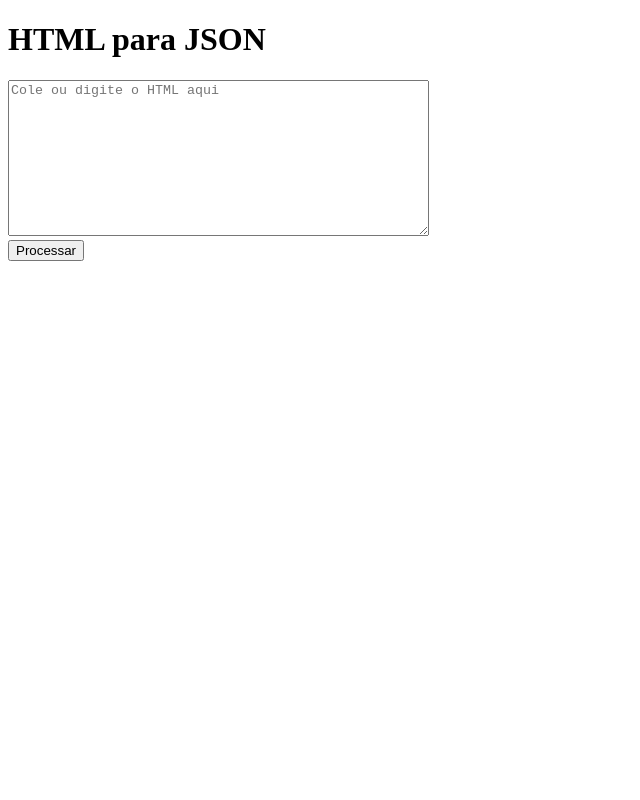
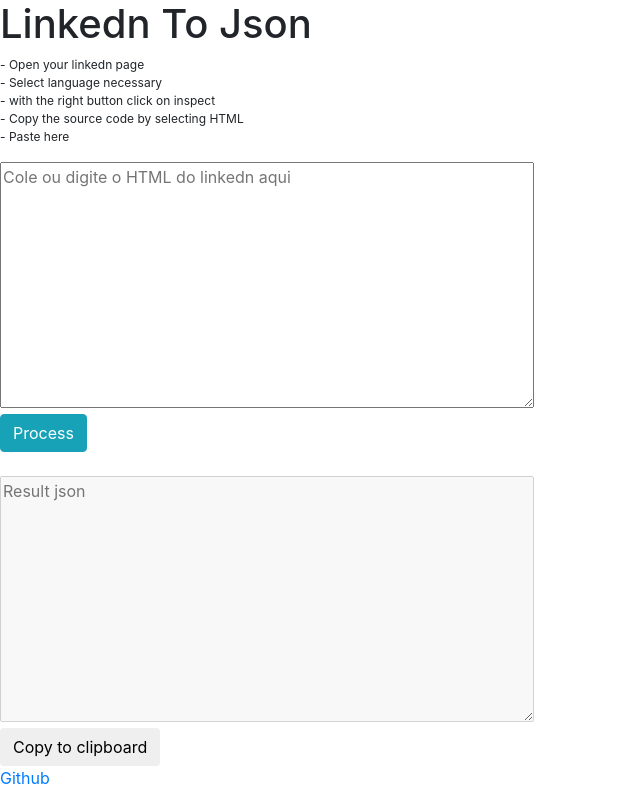
Before and after one commit to rafaelparenza/Linkedntojson, a plain HTML site: page index.html in a window 1280 px wide. Shown: the whole page, without its empty margins (0-640 px from the left). Drawn offline with nearby package versions, Linux system fonts and the light colour scheme.

Commit message:
Update index.html

```diff
--- a/index.html
+++ b/index.html
@@ -1,6 +1,12 @@
 <!DOCTYPE html>
 <html>
 <head>
+    <meta charset="utf-8">
+    <meta name="viewport" content="width=device-width, initial-scale=1, shrink-to-fit=no">
+
+    <!-- Bootstrap CSS -->
+    <link rel="stylesheet" href="https://cdn.jsdelivr.net/npm/bootstrap@4.0.0/dist/css/bootstrap.min.css" integrity="sha384-Gn5384xqQ1aoWXA+058RXPxPg6fy4IWvTNh0E263XmFcJlSAwiGgFAW/dAiS6JXm" crossorigin="anonymous">
+
   <script>
     function processarHTML() {
         const html = document.getElementById("htmlInput").value;
@@ -26,7 +32,7 @@
         pai = filho.parentNode;
         var skillid = pai.id;
         const perfil = d.querySelector("#"+ perfilid);
-        const sobre = d.querySelector("#"+paiid);
+        const sobre = d.querySelector("#"+sobreid);
         const exp = d.querySelector("#" + expid);
         const formacao = d.querySelector("#"+eduid);
         const competencia = d.querySelector("#"+skillid);
@@ -108,8 +114,10 @@
 
       // Escrever o JSON no HTML
       const outputDiv = document.getElementById("output");
+      const jsonH = document.getElementById("json");
+      jsonH.value = jsonStr;
+      outputDiv.innerHTML = "<pre>" + jsonStr.trim().replace(/[\r\n]/gm, "<br />") + "</pre>";
 
-      outputDiv.innerHTML = "<pre>" + jsonStr.trim().replace(/[\r\n]/gm, "<br />") + "</pre>";
     }
 
     class cvPessoa {
@@ -128,13 +136,48 @@
         this.descricao = [];
       }
     }
+    function copiarTexto() {
+        let textoCopiado = document.getElementById("json");
+        textoCopiado.select();
+        //textoCopiado.setSelectionRange(0, 99999)
+        document.execCommand("copy");
+        alert("clipboard: " + textoCopiado.value);
+    }
   </script>
 </head>
 <body>
-    <h1>HTML para JSON</h1>
-    <textarea id="htmlInput" rows="10" cols="50" placeholder="Cole ou digite o HTML aqui"></textarea>
+    <h1 class="h1" >Linkedn To Json</h1>
+    <p class="text-justify" style="font-size: 9pt;"> - Open your linkedn page<br>
+        - Select language necessary<br>
+        - with the right button click on inspect<br>
+        - Copy the source code by selecting HTML<br>
+        - Paste here<br></p>
+    <textarea class="textarea" id="htmlInput" rows="10" cols="50" placeholder="Cole ou digite o HTML do linkedn aqui"></textarea>
     <br>
-    <button onclick="processarHTML()">Processar</button>
+    <button class="btn btn-info" onclick="processarHTML()">Process</button>
+    <br><br>
+    <textarea disabled id="json" value="" placeholder="Result json" rows="10" cols="50"></textarea>
+    <br>
+    <button class="btn btn-sucess" onclick="copiarTexto()">Copy to clipboard</button>
+    <br>
     <div id="output"></div>
+
+
+
+
+
+
+
+
+
+
+    <script src="https://code.jquery.com/jquery-3.2.1.slim.min.js" integrity="sha384-KJ3o2DKtIkvYIK3UENzmM7KCkRr/rE9/Qpg6aAZGJwFDMVNA/GpGFF93hXpG5KkN" crossorigin="anonymous"></script>
+    <script src="https://cdn.jsdelivr.net/npm/popper.js@1.12.9/dist/umd/popper.min.js" integrity="sha384-ApNbgh9B+Y1QKtv3Rn7W3mgPxhU9K/ScQsAP7hUibX39j7fakFPskvXusvfa0b4Q" crossorigin="anonymous"></script>
+    <script src="https://cdn.jsdelivr.net/npm/bootstrap@4.0.0/dist/js/bootstrap.min.js" integrity="sha384-JZR6Spejh4U02d8jOt6vLEHfe/JQGiRRSQQxSfFWpi1MquVdAyjUar5+76PVCmYl" crossorigin="anonymous"></script>
+
 </body>
+
+<footer>
+    <a href="https://github.com/rafaelparenza/Linkedntojson">Github</a>
+</footer>
 </html>
```
